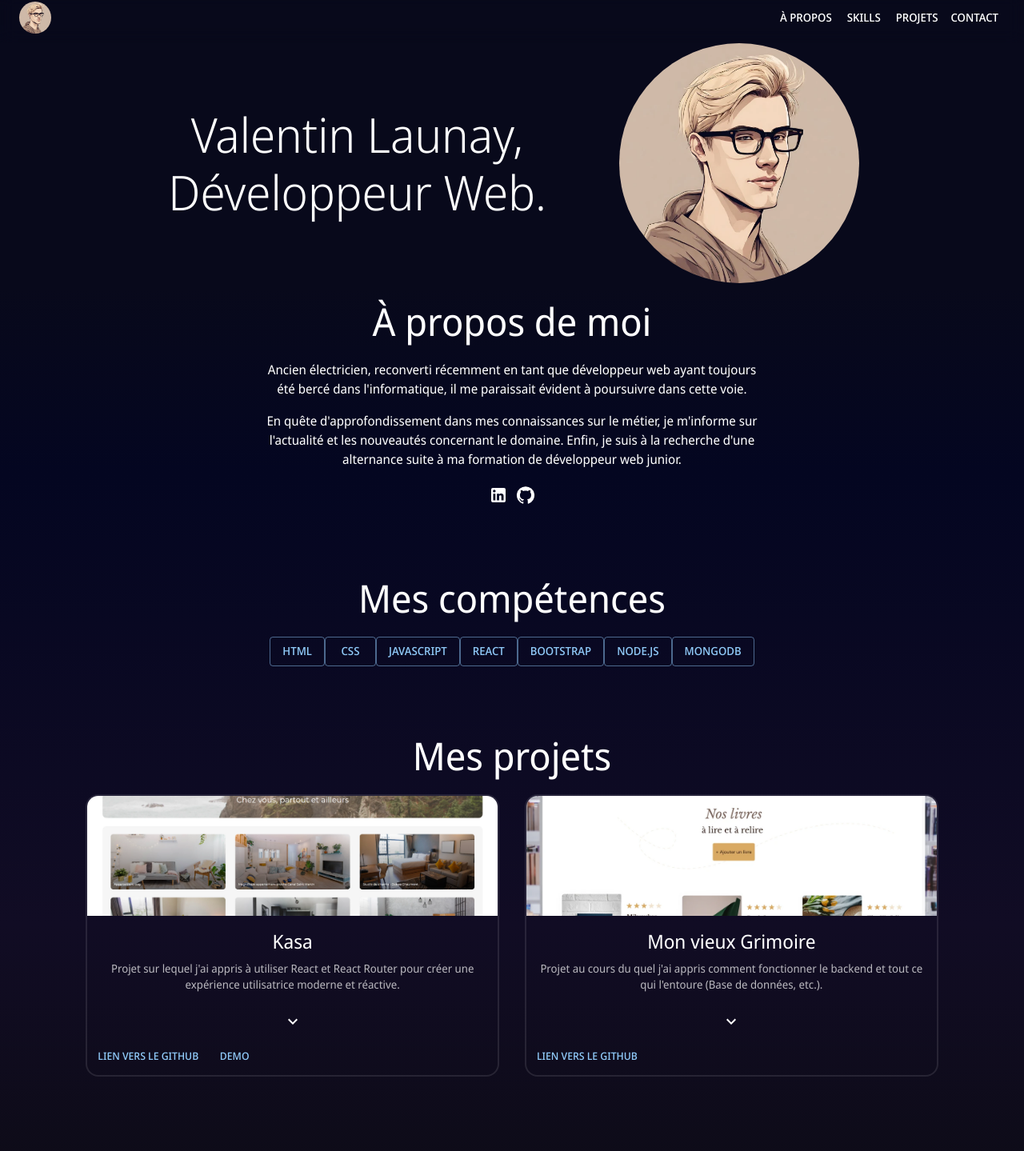
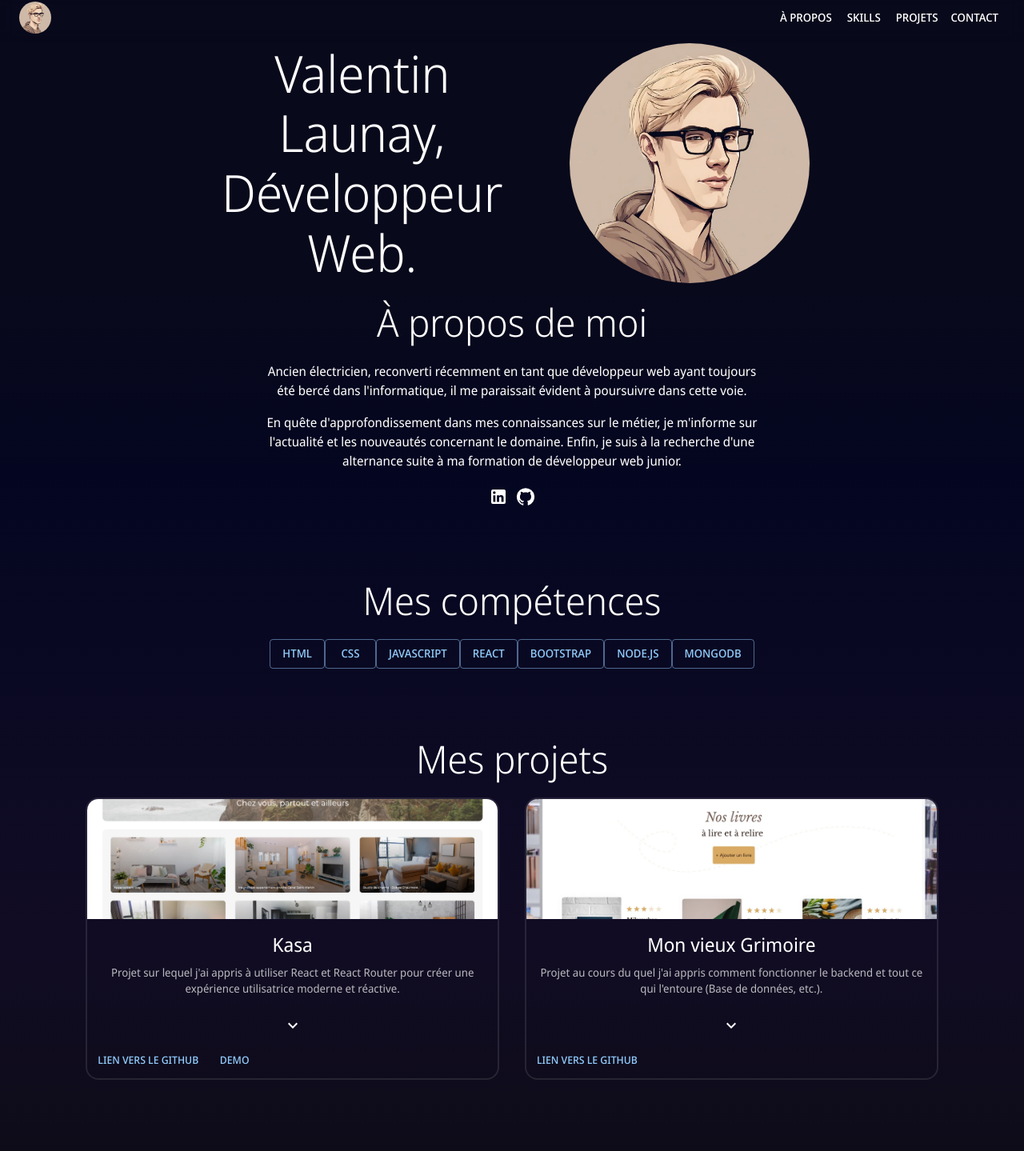
Before and after one commit to ValentinLnn/Portfolio, a React (Create React App) app in the folder portfolio/: page / in a window 1280 px wide. Shown: the part 10-1449 px from the top of the page at 80% size. Built offline with nearby package versions, Linux system fonts and the light colour scheme.

Commit message:
header lvl

```diff
--- a/portfolio/src/components/About/Profil.js
+++ b/portfolio/src/components/About/Profil.js
@@ -6,7 +6,7 @@ import "./Profil.scss";
 export default function Banner() {
   return (
     <div className="profil-container">
-      <Typography variant="h2">Valentin Launay, Développeur Web.</Typography>
+      <Typography variant="h1">Valentin Launay, Développeur Web.</Typography>
       <Avatar alt="Banner Avatar" src="./avatar.webp" />
     </div>
   );
--- a/portfolio/src/components/About/Profil.scss
+++ b/portfolio/src/components/About/Profil.scss
@@ -1,5 +1,4 @@
 @import '../main.scss';
-
 .profil-container{
     @include display-flex-centered;
     flex-direction: column;
@@ -7,7 +6,7 @@
     @include breakpoint-small{
         flex-direction: row;
         margin: 0 auto;
-        width: 70%;
+        width: 60%;
         gap: 10%;
     }
     .MuiAvatar-root{
--- a/portfolio/src/components/main.js
+++ b/portfolio/src/components/main.js
@@ -16,19 +16,19 @@ export default function Main() {
         <Profil />
         <div className="section-spacing">
           <section id="Introduction">
-            <Typography variant="h3">À propos de moi </Typography>
+            <Typography variant="h2">À propos de moi </Typography>
             <Aboutme />
           </section>
           <section id="Skills">
-            <Typography variant="h3">Mes compétences</Typography>
+            <Typography variant="h2">Mes compétences</Typography>
             <Skills />
           </section>
           <section id="Projects">
-            <Typography variant="h3">Mes projets</Typography>
+            <Typography variant="h2">Mes projets</Typography>
             <Projects />
           </section>
           <section id="Contact">
-            <Typography variant="h3">Me contacter</Typography>
+            <Typography variant="h2">Me contacter</Typography>
             <Contact />
           </section>
         </div>
--- a/portfolio/src/components/main.scss
+++ b/portfolio/src/components/main.scss
@@ -7,13 +7,18 @@
 
 *{
     font-family: "Noto Sans Display", sans-serif;
+    h1 {
+        font-size: 4rem !important;
+      }
+
 }
 
 .core{
     padding: 0 20px;
 
     section {
-    h3 {
+    h2 {
+        font-size: 3rem;
         margin: 20px 0!important;
     }
 }
```
